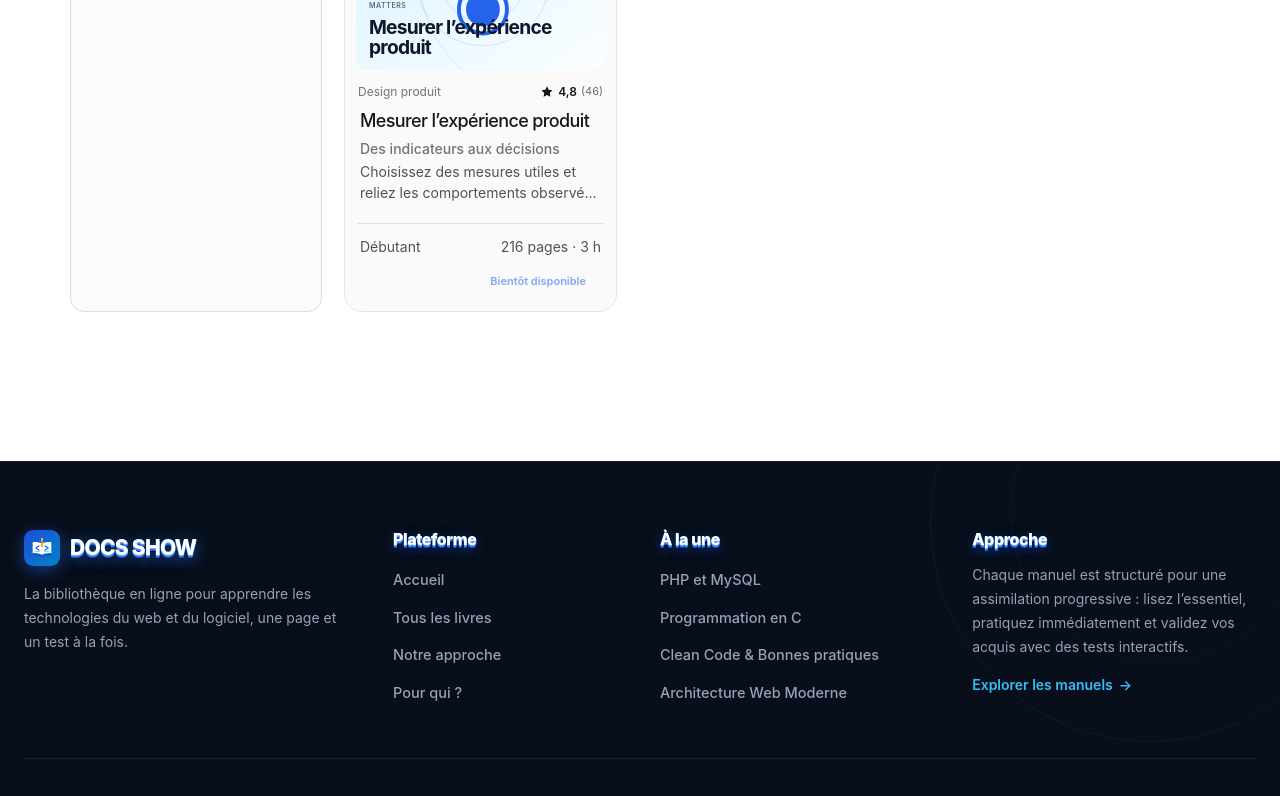
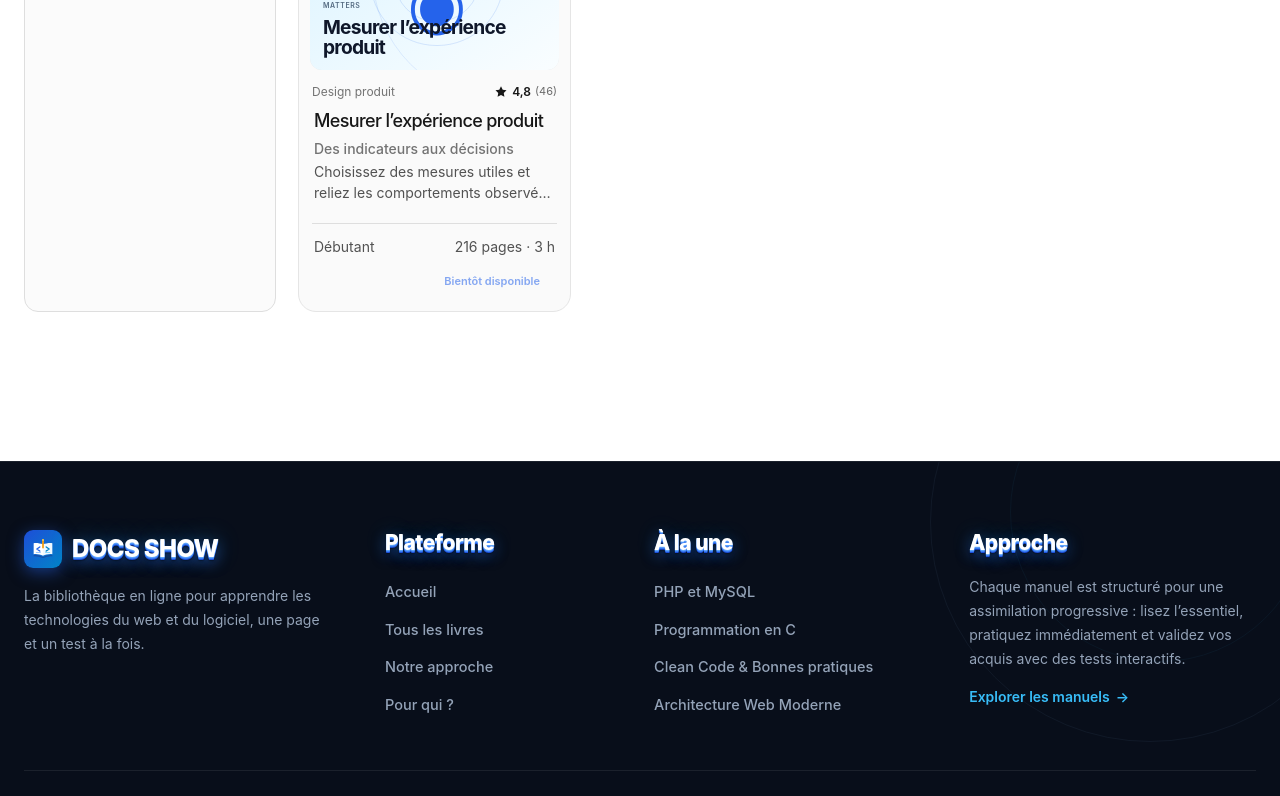
Before and after one commit to Ichola90/docs_show, a Next.js app: page /bibliotheque in a window 1280 px wide. Shown: the part 2000-2796 px from the top of the page. Built offline with nearby package versions, Linux system fonts and the light colour scheme; a web font is replaced by a local one.

Commit message:
og type image set

```diff
--- a/src/app/library.css
+++ b/src/app/library.css
@@ -643,10 +643,10 @@
 .stats-strip > p { justify-self: end; margin: 0; color: var(--text-muted); font-size: 12px; line-height: 1.5; text-align: right; }
 .stats-strip > p em { color: var(--text-main); font-style: normal; font-weight: 600; }
 
-.library-section, .audience-section { width: calc(100% - 48px); max-width: 1140px; margin: 0 auto; scroll-margin-top: 25px; }
+.library-section, .audience-section { width: calc(100% - 48px); max-width: 1240px; margin: 0 auto; scroll-margin-top: 25px; }
 .library-section { padding: 82px 0 85px; }
 .book-search-bar { position: sticky; z-index: 4; top: 76px; border-top: 1px solid #e8e8e8; border-bottom: 1px solid #e8e8e8; padding: 12px 24px; background: #fafafa; }
-.book-search-inner { width: min(1140px, 100%); display: flex; align-items: center; gap: 14px; margin: 0 auto; }
+.book-search-inner { width: min(1240px, 100%); display: flex; align-items: center; gap: 14px; margin: 0 auto; }
 .filter-toggle-reveal { flex: 0 0 auto; }
 .search-form-reveal { min-width: 0; flex: 1; }
 .filter-toggle { flex: 0 0 auto; gap: 8px; }
@@ -660,7 +660,7 @@
 .book-search-submit { width: 36px; height: 36px; flex: 0 0 auto; display: grid; place-items: center; border: 0; border-radius: 50%; color: #fff; background: #171717; cursor: pointer; transition: background var(--transition-fast), transform var(--transition-fast); }
 .book-search-submit:hover { transform: scale(1.04); background: var(--primary); }
 .book-search-submit svg { width: 18px; height: 18px; }
-.catalog-content { width: calc(100% - 48px); max-width: 1140px; min-height: 70vh; margin: 0 auto; padding: 45px 0 85px; }
+.catalog-content { width: calc(100% - 48px); max-width: 1240px; min-height: 70vh; margin: 0 auto; padding: 45px 0 85px; }
 .catalog-results-header { min-height: 35px; display: flex; align-items: center; justify-content: space-between; margin-bottom: 12px; }
 .catalog-results-header p { margin: 0; color: var(--text-muted); font-size: 12px; }
 .catalog-results-header strong { color: var(--text-main); font-weight: 600; }
@@ -710,7 +710,7 @@
 .search-box input { width: 100%; border: 0; outline: 0; color: var(--text-main); background: transparent; font-size: 11px; }
 .search-box input::placeholder { color: #94a3b8; }
 .book-grid { display: grid; grid-template-columns: repeat(4, 273px); align-items: stretch; justify-content: center; gap: 24px 20px; }
-.book-card-reveal { width: 273px !important; max-width: 273px !important; margin: 0 auto; }
+.book-card-reveal { width: 273px !important; min-width: 273px !important; max-width: 273px !important; height: 410px !important; min-height: 410px !important; max-height: 410px !important; margin: 0 auto; box-sizing: border-box; }
 .book-card-cover-reveal { width: 100%; height: 156px !important; flex: 0 0 156px !important; }
 .book-card-info-reveal { min-height: 0; flex: 1; }
 .book-card-info-reveal > .book-card-info { width: 100%; height: 100%; }
@@ -824,7 +824,7 @@
 
 .footer-columns {
   display: grid;
-  grid-template-columns: 1.4fr 0.95fr 1.15fr 1.25fr;
+  grid-template-columns: 1.35fr 0.95fr 1.15fr 1.25fr;
   gap: clamp(28px, 4vw, 56px);
   padding-bottom: 52px;
   border-bottom: 1px solid rgba(255, 255, 255, 0.08);
@@ -838,26 +838,28 @@
 
 .footer-brand {
   width: fit-content;
-  font-size: 21px;
+  font-size: 24px;
   color: #fff;
   text-decoration: none;
 }
 
 .footer-brand .brand-mark {
-  width: 36px;
-  height: 36px;
+  width: 38px;
+  height: 38px;
   box-shadow: 0 4px 16px rgba(37, 99, 235, 0.5);
 }
 
 .footer-brand .brand-text-3d {
   color: #ffffff;
+  font-weight: 850;
+  letter-spacing: -0.025em;
   text-shadow:
     0 1px 0 #60a5fa,
     0 2px 0 #3b82f6,
     0 3px 0 #1d4ed8,
-    0 4px 2px rgba(0, 0, 0, 0.4),
-    0 6px 14px rgba(37, 99, 235, 0.5),
-    0 0 20px rgba(56, 189, 248, 0.35);
+    0 4px 2px rgba(0, 0, 0, 0.45),
+    0 6px 14px rgba(37, 99, 235, 0.55),
+    0 0 22px rgba(56, 189, 248, 0.35);
 }
 
 .footer-brand:hover .brand-text-3d {
@@ -887,25 +889,30 @@
   gap: 16px;
 }
 
+.footer-platform-column,
+.footer-featured-column {
+  min-width: 0;
+}
+
 .footer-heading {
   display: inline-flex;
   align-items: center;
-  margin: 0 0 2px;
+  margin: 0 0 8px;
 }
 
 .footer-heading-3d {
   display: inline-block;
-  font-size: 16px;
-  font-weight: 800;
+  font-size: 21px;
+  font-weight: 850;
   letter-spacing: -0.025em;
   color: #ffffff;
   text-shadow:
     0 1px 0 #60a5fa,
     0 2px 0 #3b82f6,
     0 3px 0 #1d4ed8,
-    0 4px 2px rgba(0, 0, 0, 0.4),
-    0 6px 12px rgba(37, 99, 235, 0.45),
-    0 0 16px rgba(56, 189, 248, 0.25);
+    0 4px 2px rgba(0, 0, 0, 0.45),
+    0 6px 14px rgba(37, 99, 235, 0.5),
+    0 0 20px rgba(56, 189, 248, 0.3);
   transition: transform 240ms ease, text-shadow 240ms ease;
   user-select: none;
 }
@@ -1205,11 +1212,22 @@
 .book-rating-thanks { margin: 0; color: #166534; font-size: var(--type-secondary); font-weight: 600; }
 .book-rating-error { flex-basis: 100%; margin: 0; color: #b91c1c; font-size: var(--type-label); }
 
+@media (max-width: 1199px) {
+  .library-section .book-grid {
+    grid-template-columns: repeat(3, 273px);
+    justify-content: center;
+  }
+}
+
 @media (max-width: 1100px) {
   .book-sidebar-filters { display: none; }
   .catalog-layout { display: block; }
   .catalog-book-results { grid-column: 1; grid-row: 1; }
-  .book-grid, .filters-collapsed .book-grid, .library-section .book-grid { grid-template-columns: repeat(2, 273px); justify-content: center; }
+  .catalog-layout .book-grid,
+  .filters-collapsed .book-grid {
+    grid-template-columns: repeat(3, 273px);
+    justify-content: center;
+  }
 }
 
 @media (max-width: 1000px) {
@@ -1224,6 +1242,42 @@
   .reader-layout { grid-template-columns: 235px minmax(0, 1fr); }
   .reader-sidebar { padding-right: 18px; }
   .reading-content { padding-right: 28px; padding-left: 28px; }
+}
+
+@media (max-width: 959px) {
+  .book-grid,
+  .filters-collapsed .book-grid,
+  .library-section .book-grid,
+  .catalog-layout .book-grid {
+    grid-template-columns: repeat(2, 273px) !important;
+    justify-content: center !important;
+    gap: 24px 20px;
+  }
+
+  .footer-columns {
+    display: grid !important;
+    grid-template-columns: repeat(2, minmax(0, 1fr)) !important;
+    gap: 36px 24px !important;
+    padding-bottom: 40px !important;
+  }
+
+  .footer-about {
+    grid-column: 1 / -1 !important;
+  }
+
+  .footer-platform-column,
+  .footer-columns > nav:nth-of-type(1) {
+    grid-column: 1 !important;
+  }
+
+  .footer-featured-column,
+  .footer-columns > nav:nth-of-type(2) {
+    grid-column: 2 !important;
+  }
+
+  .footer-note-column {
+    grid-column: 1 / -1 !important;
+  }
 }
 
 @media (max-width: 700px) {
@@ -1271,7 +1325,11 @@
   }
   .book-card-reveal {
     width: 273px !important;
+    min-width: 273px !important;
     max-width: 273px !important;
+    height: 410px !important;
+    min-height: 410px !important;
+    max-height: 410px !important;
     margin: 0 auto;
   }
   .book-card {
@@ -1308,10 +1366,23 @@
   .audience-grid { grid-template-columns: 1fr; gap: 11px; margin-top: 23px; }
   .audience-grid article { min-height: 0; padding: 15px; }
   .audience-grid h3 { margin: 9px 0 5px; font-size: 16px; }
-  .site-footer { margin-top: 36px; padding: 48px 18px 24px; }
-  .footer-columns { grid-template-columns: 1fr; gap: 32px; padding-bottom: 36px; }
-  .footer-about { grid-column: auto; }
+  .site-footer { margin-top: 36px; padding: 44px 18px 24px; }
+  .footer-columns {
+    display: grid !important;
+    grid-template-columns: repeat(2, minmax(0, 1fr)) !important;
+    gap: 28px 16px !important;
+    padding-bottom: 32px !important;
+  }
+  .footer-about { grid-column: 1 / -1 !important; }
+  .footer-brand { font-size: 22px; }
+  .footer-heading-3d { font-size: 19px; }
+  .footer-platform-column,
+  .footer-columns > nav:nth-of-type(1) { grid-column: 1 !important; }
+  .footer-featured-column,
+  .footer-columns > nav:nth-of-type(2) { grid-column: 2 !important; }
+  .footer-note-column { grid-column: 1 / -1 !important; }
   .footer-tagline { max-width: 100%; font-size: 13.5px; }
+  .footer-links a { font-size: 13.5px; }
   .footer-bottom { flex-direction: column; align-items: center; text-align: center; gap: 14px; padding-top: 20px; font-size: 13px; }
   .footer-copyright { font-size: 13px; }
   .footer-credit { font-size: 13px; }
@@ -1348,10 +1419,15 @@
   .book-rating-form { align-items: flex-start; flex-direction: column; gap: 8px; }
 }
 
-@media (max-width: 700px) {
-  .book-grid, .filters-collapsed .book-grid, .library-section .book-grid, .catalog-layout .book-grid {
+@media (max-width: 639px) {
+  .book-grid,
+  .filters-collapsed .book-grid,
+  .library-section .book-grid,
+  .catalog-layout .book-grid {
     grid-template-columns: 273px !important;
     justify-content: center !important;
+    gap: 24px !important;
+    margin: 0 auto !important;
   }
 }
 
--- a/src/components/layout/footer.tsx
+++ b/src/components/layout/footer.tsx
@@ -18,7 +18,7 @@ export function Footer() {
               </p>
             </div>
 
-            <nav className="footer-column" aria-label="Navigation principale">
+            <nav className="footer-column footer-platform-column" aria-label="Navigation principale">
               <h3 className="footer-heading">
                 <span className="footer-heading-3d">Plateforme</span>
               </h3>
@@ -30,7 +30,7 @@ export function Footer() {
               </ul>
             </nav>
 
-            <nav className="footer-column" aria-label="Lectures à la une">
+            <nav className="footer-column footer-featured-column" aria-label="Lectures à la une">
               <h3 className="footer-heading">
                 <span className="footer-heading-3d">À la une</span>
               </h3>
```
